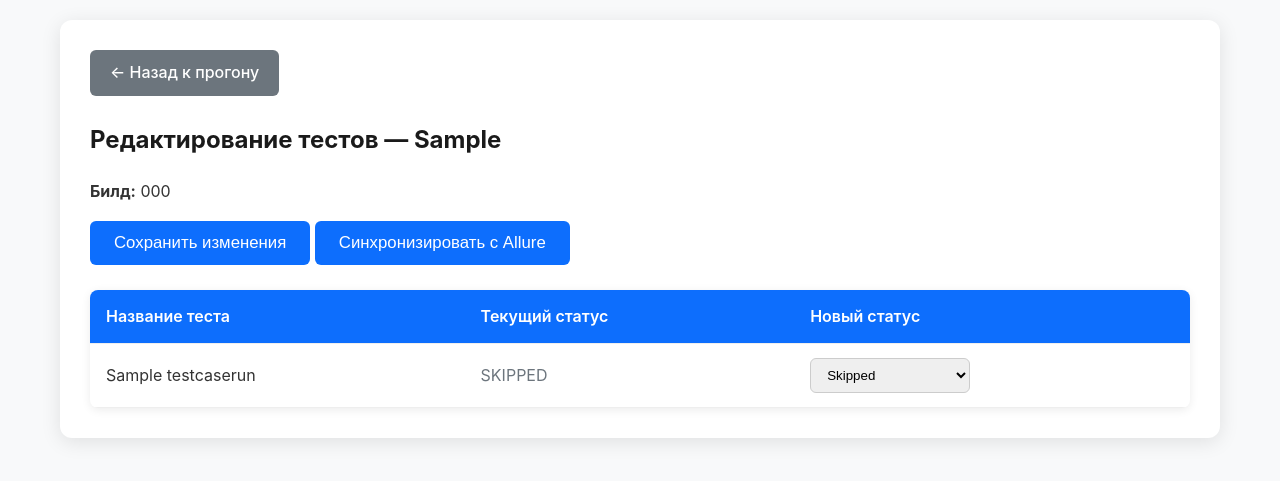
After one commit to Semka22880/testo_sm_port, a Django app: page /testrun/1/edit/ in a window 1280 px wide. The commit adds this page. Shown: the top 481 px of the page. Run offline with Django 4.2, Linux system fonts and the light colour scheme; tables that the repository leaves empty hold one stand-in row (values such as "Sample post").

Commit message:
edit_for_all_users

```diff
--- /dev/null
+++ b/reports/forms.py
@@ -0,0 +1,16 @@
+from django import forms
+from .models import TestCaseRun
+
+class TestCaseStatusForm(forms.ModelForm):
+    status = forms.ChoiceField(
+        choices=[
+            ('passed', 'Passed'),
+            ('failed', 'Failed'),
+            ('skipped', 'Skipped'),
+        ],
+        widget=forms.Select(attrs={'class': 'form-select'})
+    )
+
+    class Meta:
+        model = TestCaseRun
+        fields = ['status']
--- /dev/null
+++ b/reports/templates/reports/edit_testrun_statuses.html
@@ -0,0 +1,143 @@
+<!DOCTYPE html>
+<html lang="ru">
+<head>
+    <meta charset="UTF-8">
+    <meta name="viewport" content="width=device-width, initial-scale=1.0">
+    <title>Редактирование тестов — {{ testrun.architecture }}</title>
+    <style>
+        body {
+            font-family: -apple-system, BlinkMacSystemFont, 'Segoe UI', Roboto, sans-serif;
+            margin: 0;
+            padding: 20px;
+            background: #f8f9fa;
+            color: #333;
+            line-height: 1.6;
+        }
+        .container {
+            max-width: 1100px;
+            margin: 0 auto;
+            background: white;
+            padding: 30px;
+            border-radius: 12px;
+            box-shadow: 0 4px 20px rgba(0,0,0,0.1);
+        }
+        .back-link {
+            display: inline-block;
+            margin-bottom: 25px;
+            padding: 10px 20px;
+            background: #6c757d;
+            color: white;
+            text-decoration: none;
+            border-radius: 6px;
+            font-weight: 500;
+        }
+        h2 {
+            margin: 0 0 20px 0;
+            color: #1a1a1a;
+        }
+        table {
+            width: 100%;
+            border-collapse: collapse;
+            background: white;
+            box-shadow: 0 2px 10px rgba(0,0,0,0.08);
+            border-radius: 8px;
+            overflow: hidden;
+            margin-top: 10px;
+        }
+        th, td {
+            padding: 14px 16px;
+            text-align: left;
+            border-bottom: 1px solid #eee;
+        }
+        th {
+            background: #0d6efd;
+            color: white;
+            font-weight: 600;
+        }
+        tr:hover {
+            background: #f8f9fa;
+        }
+        .btn {
+            padding: 12px 24px;
+            border: none;
+            border-radius: 6px;
+            font-weight: 500;
+            cursor: pointer;
+            text-decoration: none;
+            display: inline-block;
+            font-size: 1.05em;
+        }
+        .btn-primary {
+            background: #0d6efd;
+            color: white;
+        }
+        .btn-primary:hover {
+            background: #0b5ed7;
+        }
+        .btn-warning {
+            background: #ffc107;
+            color: #212529;
+        }
+        .btn-warning:hover {
+            background: #e0a800;
+        }
+        .status-passed { color: #28a745; font-weight: bold; }
+        .status-failed { color: #dc3545; font-weight: bold; }
+        .status-skipped { color: #6c757d; }
+        select.form-select {
+            padding: 8px 12px;
+            border-radius: 6px;
+            border: 1px solid #ccc;
+            width: 160px;
+        }
+    </style>
+</head>
+<body>
+    <div class="container">
+        <a href="{% url 'build_detail' build.id %}" class="back-link">
+            ← Назад к прогону
+        </a>
+
+        <h2>Редактирование тестов — {{ testrun.architecture }}</h2>
+        <p><strong>Билд:</strong> {{ build.build_number }}</p>
+
+        <form method="post">
+            {% csrf_token %}
+
+            <div style="margin-bottom: 25px;">
+                <button type="submit" name="save_changes" class="btn btn-primary me-3">
+                    Сохранить изменения
+                </button>
+                <button type="submit" name="sync_allure" class="btn btn-primary">
+                    Синхронизировать с Allure
+                </button>
+            </div>
+
+            <table>
+                <thead>
+                    <tr>
+                        <th>Название теста</th>
+                        <th>Текущий статус</th>
+                        <th>Новый статус</th>
+                    </tr>
+                </thead>
+                <tbody>
+                    {% for item in forms_list %}
+                    <tr>
+                        <td>{{ item.test_case.test_name }}</td>
+                        <td>
+                            <span class="status-{{ item.test_case.status }}">
+                                {{ item.test_case.status|upper }}
+                            </span>
+                        </td>
+                        <td>
+                            {{ item.form.status }}
+                        </td>
+                    </tr>
+                    {% endfor %}
+                </tbody>
+            </table>
+        </form>
+    </div>
+</body>
+</html>
--- a/reports/urls.py
+++ b/reports/urls.py
@@ -9,4 +9,5 @@ urlpatterns = [
     path('test/<str:test_name>/<str:architecture>/', views.test_history, name='test_history'),
     path('reports/build/<int:build_id>/edit-tests/', edit_tests, name='edit_tests'),
     path('test/<int:test_case_id>/', views.test_detail, name='test_detail'),
+    path('testrun/<int:testrun_id>/edit/', views.edit_testrun_statuses, name='edit_testrun_statuses'),
 ]
--- a/reports/views.py
+++ b/reports/views.py
@@ -4,6 +4,8 @@ from .models import Build, TestRun, TestCaseRun
 from packaging import version
 from django.shortcuts import render, get_object_or_404, redirect
 from django.contrib import messages
+from .forms import TestCaseStatusForm
+
 
 
 def build_list(request):
@@ -139,3 +141,56 @@ def test_detail(request, test_case_id):
         'build': test_case.test_run.build,
     }
     return render(request, 'reports/test_detail.html', context)
+
+
+
+
+from django.shortcuts import get_object_or_404, render, redirect
+from django.contrib import messages
+from .models import TestRun
+from .forms import TestCaseStatusForm
+
+def edit_testrun_statuses(request, testrun_id):
+    testrun = get_object_or_404(TestRun, id=testrun_id)
+    test_cases = testrun.cases.all().order_by('test_name')
+
+    if request.method == 'POST':
+        if 'save_changes' in request.POST:
+            updated = 0
+            for case in test_cases:
+                form = TestCaseStatusForm(request.POST, prefix=f"tc_{case.id}", instance=case)
+                if form.is_valid() and form.has_changed():
+                    form.save()
+                    updated += 1
+
+            if updated > 0:
+                messages.success(request, f'Сохранено {updated} изменений.')
+            else:
+                messages.info(request, 'Изменений не было.')
+
+            return redirect('edit_testrun_statuses', testrun_id=testrun.id)
+
+        elif 'sync_allure' in request.POST:
+            try:
+                from .allure_auto_edit import update_allure_report_ssh
+                update_allure_report_ssh(testrun.build.id)
+                messages.success(request, 'Синхронизация с Allure успешно завершена.')
+            except Exception as e:
+                messages.error(request, f'Ошибка синхронизации: {e}')
+
+            return redirect('edit_testrun_statuses', testrun_id=testrun.id)
+
+    # GET
+    forms_list = []
+    for case in test_cases:
+        forms_list.append({
+            'test_case': case,
+            'form': TestCaseStatusForm(instance=case, prefix=f"tc_{case.id}")
+        })
+
+    context = {
+        'testrun': testrun,
+        'build': testrun.build,
+        'forms_list': forms_list,
+    }
+    return render(request, 'reports/edit_testrun_statuses.html', context)
```
Also changed, not shown: reports/templates/reports/build_detail.html (+20 -1 lines).
